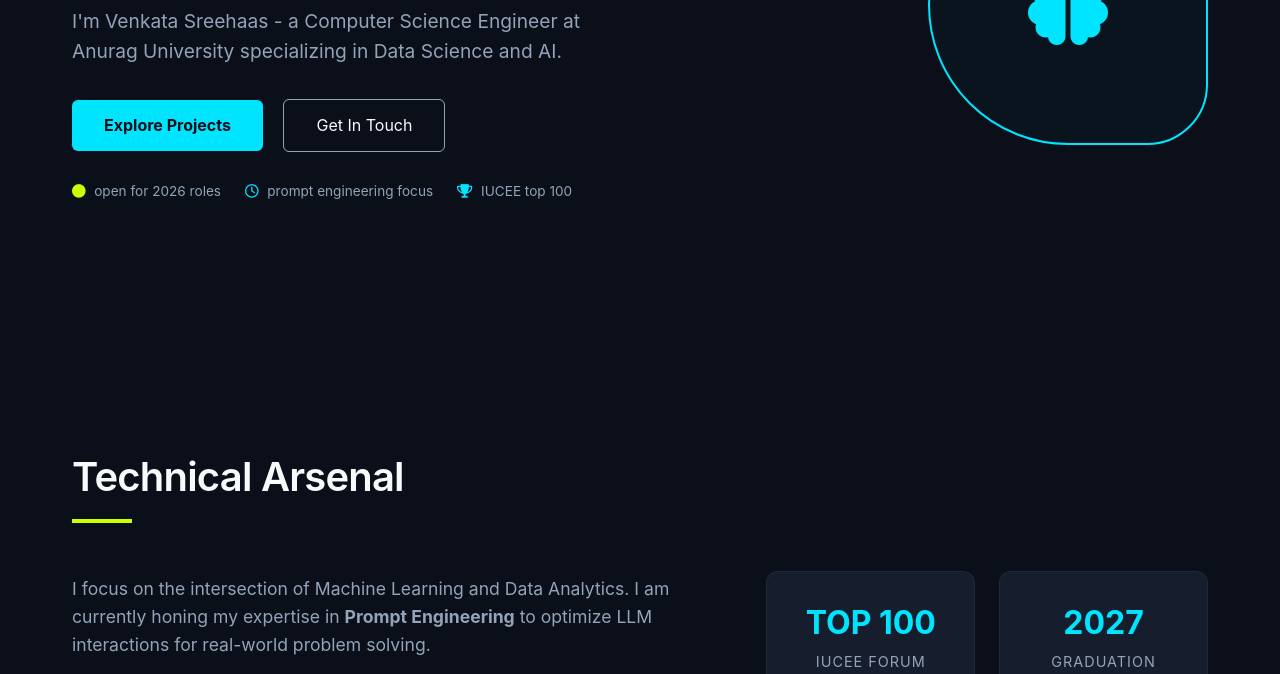
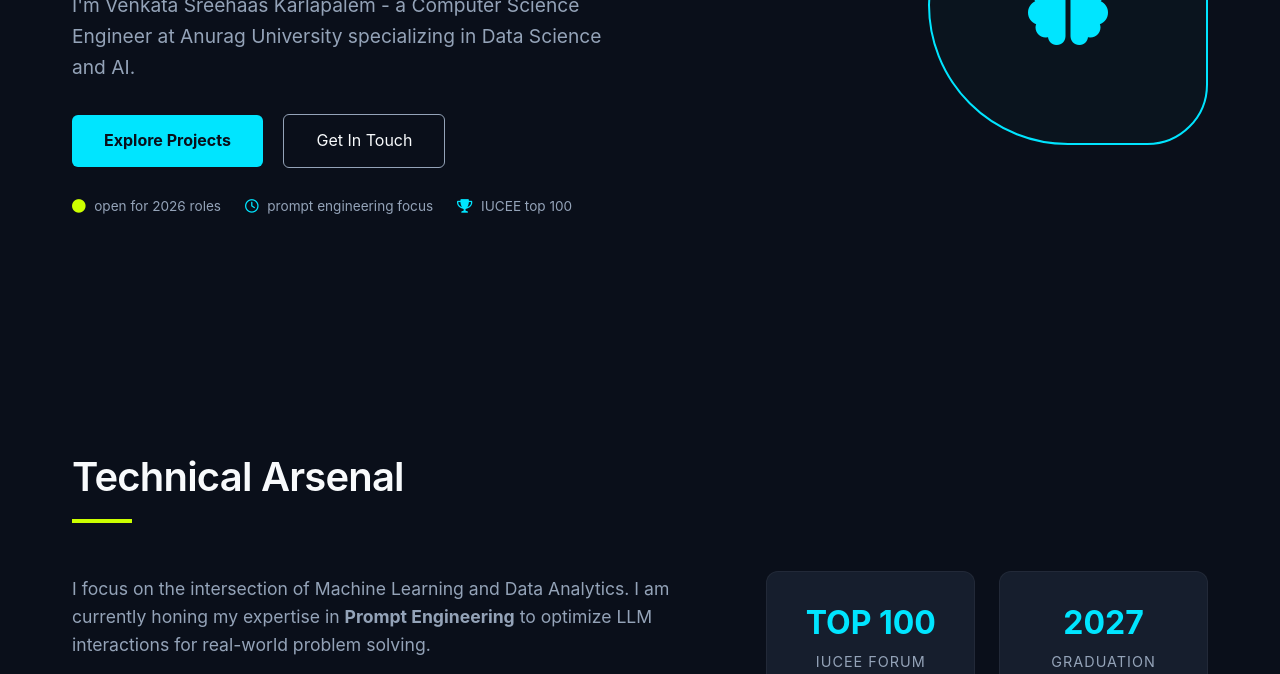
Before and after one commit to Sreehaas-K/Sreehaas_portfolio, a plain HTML site: page index.html in a window 1280 px wide. Shown: the part 426-1100 px from the top of the page. Drawn offline with Linux system fonts and the light colour scheme.

Commit message:
Updated portfolio content

```diff
--- a/index.html
+++ b/index.html
@@ -33,7 +33,7 @@
       <div class="hero-content reveal">
         <span class="hero-badge"><i class="fas fa-microchip"></i> AI & Data Science Specialist</span>
         <h1>Solving problems with <span class="hero-highlight">Intelligence.</span></h1>
-        <div class="hero-subhead">I'm Venkata Sreehaas - a Computer Science Engineer at Anurag University specializing in Data Science and AI.</div>
+        <div class="hero-subhead">I'm Venkata Sreehaas Karlapalem - a Computer Science Engineer at Anurag University specializing in Data Science and AI.</div>
         <div class="hero-cta">
           <a href="#projects" class="btn-primary">Explore Projects</a>
           <a href="#contact" class="btn-outline">Get In Touch</a>
```
